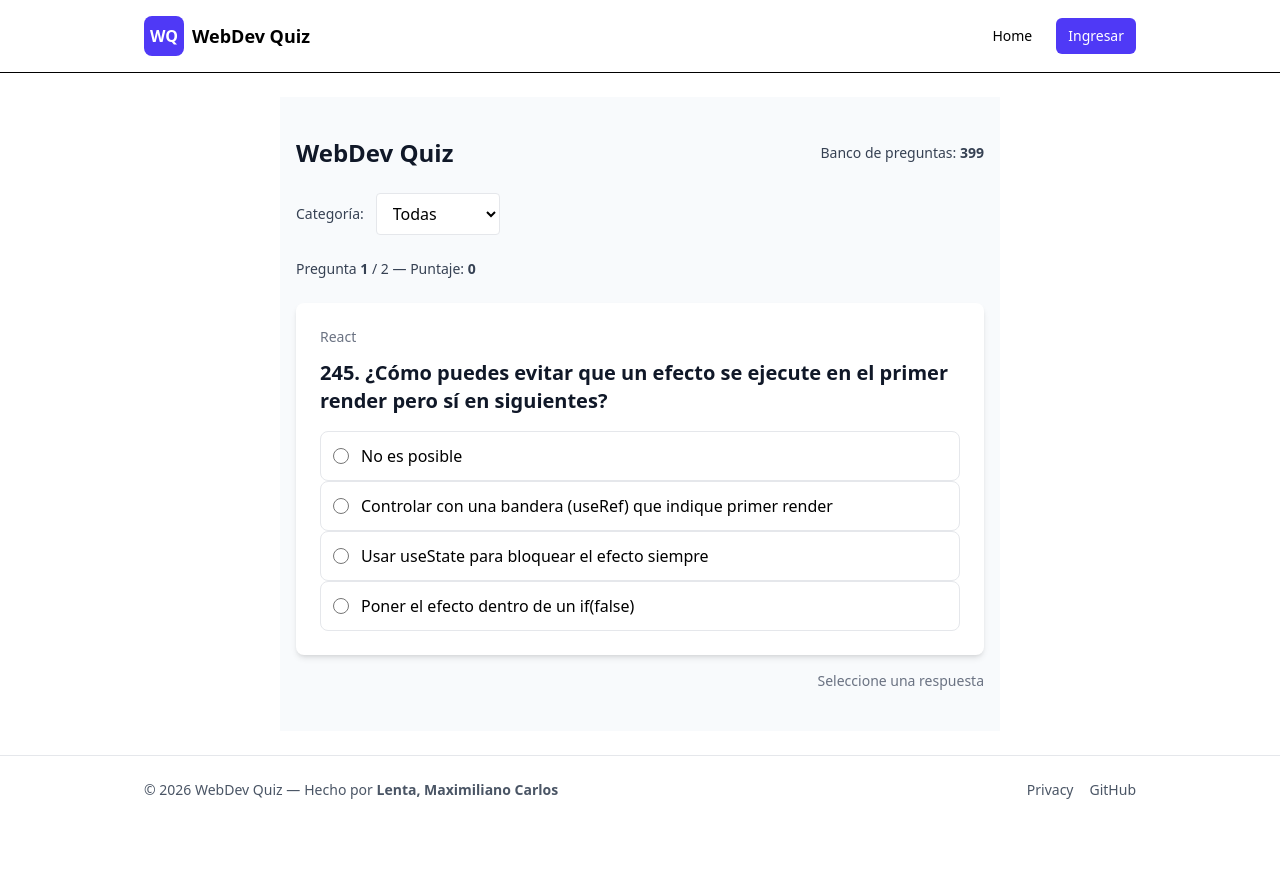
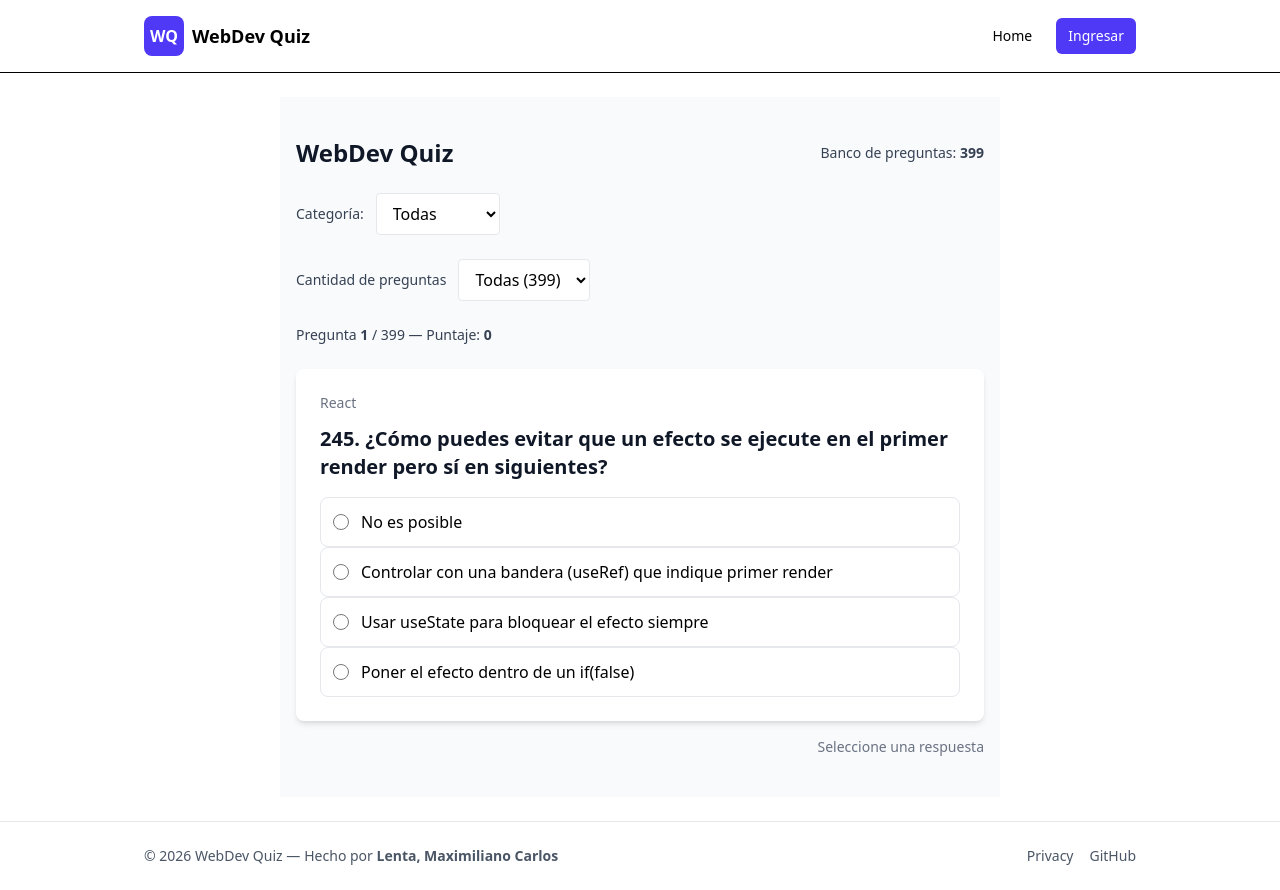
Before and after one commit to Lenta-Maximiliano/webdev-quiz, a React (Vite) app: page / in a window 1280 px wide. Before the commit the page ends 824 px from the top, so only its background shows below. Built offline with nearby package versions, Linux system fonts and the light colour scheme; no server answers.

Commit message:
feat(quiz): agregar selector de cantidad de preguntas según categoría

```diff
--- /dev/null
+++ b/src/components/quiz/QuestionsAmountSelect.jsx
@@ -0,0 +1,21 @@
+export default function QuestionAmountSelect({ value, onChange, max }) {
+  return (
+    <div className="mb-6 flex items-center gap-3">
+      <label className="text-sm text-gray-700 dark:text-gray-300">
+        Cantidad de preguntas
+      </label>
+
+      <select
+        value={value}
+        onChange={(e) => onChange(e.target.value)}
+        className="px-3 py-2 rounded border bg-white dark:bg-slate-800 border-gray-200 dark:border-slate-700 dark:text-gray-300 hover:cursor-pointer"
+      >
+        <option value="5">5</option>
+        <option value="10">10</option>
+        <option value="15">15</option>
+        <option value="20">20</option>
+        <option value="all">Todas ({max})</option>
+      </select>
+    </div>
+  );
+}
--- a/src/components/quiz/QuizApp.jsx
+++ b/src/components/quiz/QuizApp.jsx
@@ -2,9 +2,11 @@ import { useMemo, useState } from "react";
 import allQuestions from "../../data/questions.json";
 import CategorySelector from "./CategorySelector";
 import QuizCard from "./QuizCard";
+import QuestionAmountSelect from "./QuestionsAmountSelect";
 
 export default function QuizApp() {
   const [category, setCategory] = useState("all");
+  const [sessionSize, setSessionSize] = useState("all"); // 🔴 CAMBIO
 
   const CATEGORY_MAP = {
     "html/css": ["html", "css", "html/css"],
@@ -36,8 +38,76 @@ export default function QuizApp() {
 
         <CategorySelector value={category} onChange={setCategory} />
 
-        <QuizCard questions={filtered} category={category} />
+        {/* 🔴 CAMBIO: selector de cantidad */}
+        <QuestionAmountSelect
+          value={sessionSize}
+          onChange={setSessionSize}
+          max={filtered.length}
+        />
+
+        <QuizCard
+          questions={filtered}
+          category={category}
+          sessionSize={sessionSize} // 🔴 CAMBIO
+        />
       </div>
     </div>
   );
 }
+
+
+// import { useMemo, useState } from "react";
+// import allQuestions from "../../data/questions.json";
+// import CategorySelector from "./CategorySelector";
+// import QuizCard from "./QuizCard";
+
+// export default function QuizApp() {
+//   const [category, setCategory] = useState("all");
+//   const [sessionSize, setSessionSize] = useState("all");
+
+//   const CATEGORY_MAP = {
+//     "html/css": ["html", "css", "html/css"],
+//     javascript: ["javascript"],
+//     react: ["react"],
+//   };
+
+//   const filtered = useMemo(() => {
+//     if (category === "all") return allQuestions;
+
+//     const allowedTopics = CATEGORY_MAP[category] ?? [];
+
+//     return allQuestions.filter((q) =>
+//       allowedTopics.includes(String(q.topic).toLowerCase())
+//     );
+//   }, [category]);
+
+//   return (
+//     <div className="bg-slate-50 dark:bg-slate-900 py-10 px-4">
+//       <div className="max-w-4xl mx-auto">
+//         <div className="flex justify-between items-center mb-6">
+//           <h1 className="text-2xl font-bold text-gray-900 dark:text-gray-100 mr-[20px]">
+//             WebDev Quiz
+//           </h1>
+//           <div className="text-sm text-gray-700 dark:text-gray-300">
+//             Banco de preguntas: <strong>{filtered.length}</strong>
+//           </div>
+//         </div>
+
+//         <CategorySelector value={category} onChange={setCategory} />
+
+//         <QuestionAmountSelector
+//           value={sessionSize}
+//           onChange={setSessionSize}
+//           max={filtered.length}
+//         />
+
+//         <QuizCard
+//           questions={filtered}
+//           category={category}
+//           sessionSize={sessionSize}
+//         />
+
+//       </div>
+//     </div>
+//   );
+// }
--- a/src/components/quiz/QuizCard.jsx
+++ b/src/components/quiz/QuizCard.jsx
@@ -8,9 +8,11 @@ import Question from "./Question";
 export default function QuizCard({
   questions: incomingQuestions = [],
   category = "all",
+  sessionSize = "all", // 🔴 CAMBIO
 }) {
   const { user } = useAuth();
 
+  // 🔴 CAMBIO: pasar sessionSize
   const {
     questions,
     currentQuestion,
@@ -22,7 +24,7 @@ export default function QuizCard({
     answerQuestion,
     nextQuestion,
     restartQuiz,
-  } = useQuizSession(incomingQuestions);
+  } = useQuizSession(incomingQuestions, sessionSize);
 
   const {
     persistScore,
@@ -98,3 +100,106 @@ export default function QuizCard({
     </div>
   );
 }
+
+
+// import { useEffect } from "react";
+// import { useAuth } from "../../context/AuthContext";
+// import { useQuizSession } from "./hooks/useQuizSession";
+// import { useScorePersistence } from "./hooks/useScorePersistence";
+// import QuizResultCard from "./QuizResultCard";
+// import Question from "./Question";
+
+// export default function QuizCard({
+//   questions: incomingQuestions = [],
+//   category = "all",
+//   sessionSize= "all"
+// }) {
+//   const { user } = useAuth();
+
+//   const {
+//     questions,
+//     currentQuestion,
+//     index,
+//     score,
+//     selected,
+//     answered,
+//     finished,
+//     answerQuestion,
+//     nextQuestion,
+//     restartQuiz,
+//   } = useQuizSession(incomingQuestions);
+
+//   const {
+//     persistScore,
+//     flushPending,
+//     saving,
+//     saved,
+//     error,
+//   } = useScorePersistence();
+
+//   useEffect(() => {
+//     if (!finished) return;
+
+//     persistScore({
+//       score,
+//       total: questions.length,
+//       category,
+//     });
+//   }, [finished]);
+
+//   useEffect(() => {
+//     flushPending();
+//   }, [user]);
+
+//   if (!questions.length) {
+//     return <div className="p-6">No hay preguntas cargadas para esta categoría.</div>;
+//   }
+
+//   return (
+//     <div>
+//       <div className="flex justify-between items-center mb-6">
+//         <div className="text-sm text-gray-700 dark:text-gray-300">
+//           Pregunta <strong>{index + 1}</strong> / {questions.length} — Puntaje:{" "}
+//           <strong>{score}</strong>
+//         </div>
+//       </div>
+
+//       {!finished ? (
+//         <>
+//           <Question
+//             question={currentQuestion}
+//             onAnswer={(value) =>
+//               answerQuestion(currentQuestion, value)
+//             }
+//             answered={answered}
+//             selected={selected}
+//           />
+
+//           <div className="mt-4 flex gap-3 justify-end">
+//             {answered ? (
+//               <button
+//                 onClick={nextQuestion}
+//                 className="px-4 py-2 bg-indigo-600 text-white rounded hover:bg-indigo-700 hover:cursor-pointer"
+//               >
+//                 {index + 1 < questions.length ? "Siguiente" : "Finalizar"}
+//               </button>
+//             ) : (
+//               <div className="text-sm text-gray-500 self-center">
+//                 Seleccione una respuesta
+//               </div>
+//             )}
+//           </div>
+//         </>
+//       ) : (
+//         <QuizResultCard
+//           score={score}
+//           total={questions.length}
+//           saving={saving}
+//           saved={saved}
+//           error={error}
+//           onRestart={restartQuiz}
+//         />
+//       )}
+//     </div>
+//   );
+// }
--- a/src/components/quiz/hooks/useQuizSession.js
+++ b/src/components/quiz/hooks/useQuizSession.js
@@ -1,9 +1,19 @@
 import { useEffect, useState } from "react";
 import { buildSessionQuestions } from "../utils/buildSessionQuestions";
 
-export function useQuizSession(incomingQuestions = []) {
+export function useQuizSession(
+  incomingQuestions = [],
+  sessionSize = "all" // 🔴 CAMBIO
+) {
+  // 🔴 CAMBIO: resolver tamaño real
+  const resolvedSize =
+    sessionSize === "all"
+      ? incomingQuestions.length
+      : Number(sessionSize);
+
+  // 🔴 CAMBIO: usar resolvedSize
   const [questions, setQuestions] = useState(() =>
-    buildSessionQuestions(incomingQuestions)
+    buildSessionQuestions(incomingQuestions, resolvedSize)
   );
 
   const [index, setIndex] = useState(0);
@@ -12,17 +22,16 @@ export function useQuizSession(incomingQuestions = []) {
   const [score, setScore] = useState(0);
   const [finished, setFinished] = useState(false);
 
-  // Reset cuando cambia la categoría
+  // 🔴 CAMBIO: resetear también cuando cambia el tamaño
   useEffect(() => {
-    setQuestions(buildSessionQuestions(incomingQuestions));
+    setQuestions(buildSessionQuestions(incomingQuestions, resolvedSize));
     setIndex(0);
     setScore(0);
     setSelected(null);
     setAnswered(false);
     setFinished(false);
-  }, [incomingQuestions]);
+  }, [incomingQuestions, resolvedSize]);
 
-  // Reset estado al avanzar
   useEffect(() => {
     setSelected(null);
     setAnswered(false);
@@ -53,7 +62,7 @@ export function useQuizSession(incomingQuestions = []) {
   }
 
   function restartQuiz() {
-    setQuestions(buildSessionQuestions(incomingQuestions));
+    setQuestions(buildSessionQuestions(incomingQuestions, resolvedSize)); // 🔴 CAMBIO
     setIndex(0);
     setScore(0);
     setSelected(null);
@@ -74,3 +83,84 @@ export function useQuizSession(incomingQuestions = []) {
     restartQuiz,
   };
 }
+
+
+// import { useEffect, useState } from "react";
+// import { buildSessionQuestions } from "../utils/buildSessionQuestions";
+
+// export function useQuizSession(
+//   incomingQuestions = [],
+//   sessionSize = "all"
+// ) {
+//   const [questions, setQuestions] = useState(() =>
+//     buildSessionQuestions(incomingQuestions, resolvedSize)
+//   );
+
+//   const [index, setIndex] = useState(0);
+//   const [selected, setSelected] = useState(null);
+//   const [answered, setAnswered] = useState(false);
+//   const [score, setScore] = useState(0);
+//   const [finished, setFinished] = useState(false);
+
+//   // Reset cuando cambia la categoría
+//   useEffect(() => {
+//     setQuestions(buildSessionQuestions(incomingQuestions));
+//     setIndex(0);
+//     setScore(0);
+//     setSelected(null);
+//     setAnswered(false);
+//     setFinished(false);
+//   }, [incomingQuestions]);
+
+//   // Reset estado al avanzar
+//   useEffect(() => {
+//     setSelected(null);
+//     setAnswered(false);
+//   }, [index]);
+
+//   function answerQuestion(question, value) {
+//     if (answered) return;
+
+//     setSelected(value);
+//     setAnswered(true);
+
+//     const correct =
+//       question.type === "mcq"
+//         ? value === question.answer
+//         : Boolean(value) === Boolean(question.answer);
+
+//     if (correct) {
+//       setScore((s) => s + 1);
+//     }
+//   }
+
+//   function nextQuestion() {
+//     if (index + 1 < questions.length) {
+//       setIndex((i) => i + 1);
+//     } else {
+//       setFinished(true);
+//     }
+//   }
+
+//   function restartQuiz() {
+//     setQuestions(buildSessionQuestions(incomingQuestions));
+//     setIndex(0);
+//     setScore(0);
+//     setSelected(null);
+//     setAnswered(false);
+//     setFinished(false);
+//   }
+
+//   return {
+//     questions,
+//     currentQuestion: questions[index],
+//     index,
+//     score,
+//     selected,
+//     answered,
+//     finished,
+//     answerQuestion,
+//     nextQuestion,
+//     restartQuiz,
+//   };
+// }
--- a/src/components/quiz/utils/buildSessionQuestions.js
+++ b/src/components/quiz/utils/buildSessionQuestions.js
@@ -7,7 +7,7 @@ function shuffleArray(arr) {
   return a;
 }
 
-export const DEFAULT_SESSION_SIZE = 2;
+export const DEFAULT_SESSION_SIZE = 5;
 
 export function buildSessionQuestions(
   source = [],
```
Also changed, not shown: 1 other file (tests, documents, lock files or other folders).
